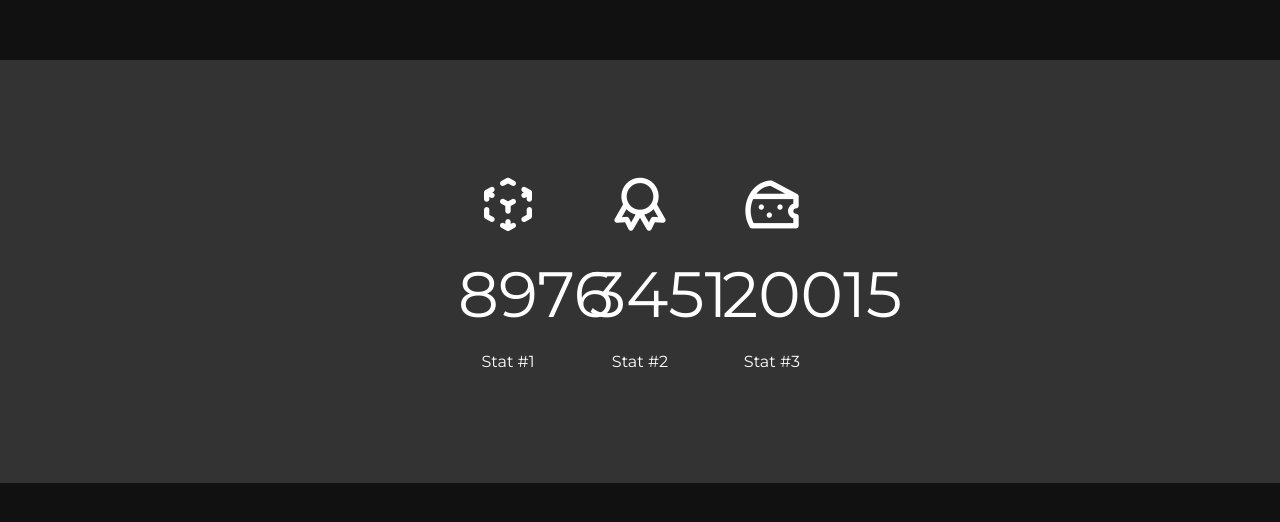
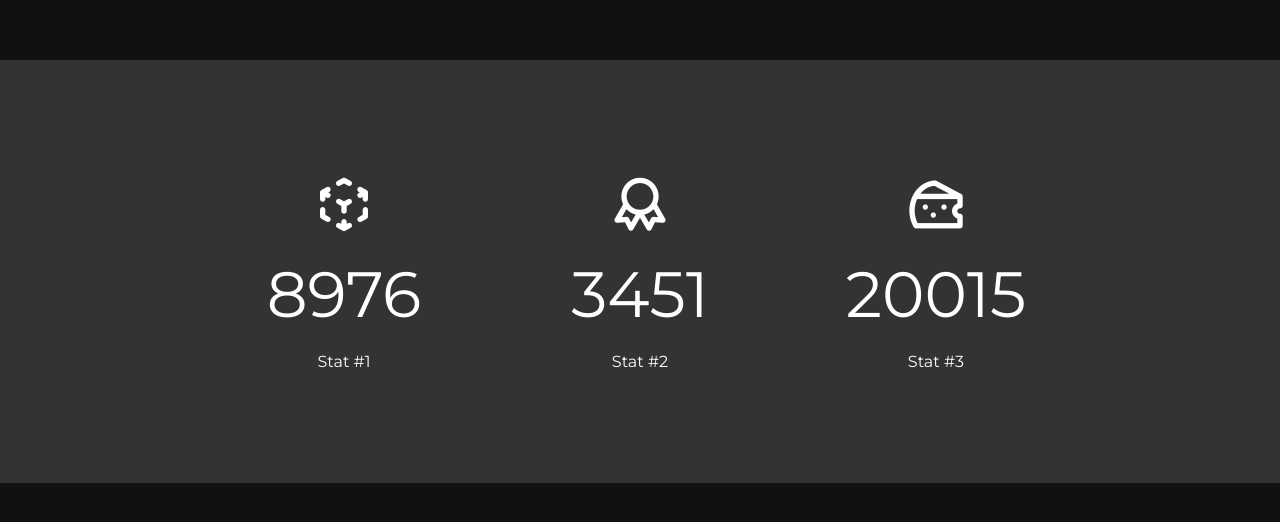
Before and after one commit to justynaboesche/Counter, a plain HTML site: page index.html in a window 1280 px wide. Shown: the part 740-1262 px from the top of the page. Drawn offline with Linux system fonts and the light colour scheme.

Commit message:
small formatting changed in css

```diff
--- a/style.css
+++ b/style.css
@@ -31,8 +31,8 @@ body {
 }
 
 .counter-item {
-	margin: 1em;
-	width: 100px;
+	margin: 1em 3em;
+	width: 200px;
 	color: #fff;
 	text-align: center;
 }
```
